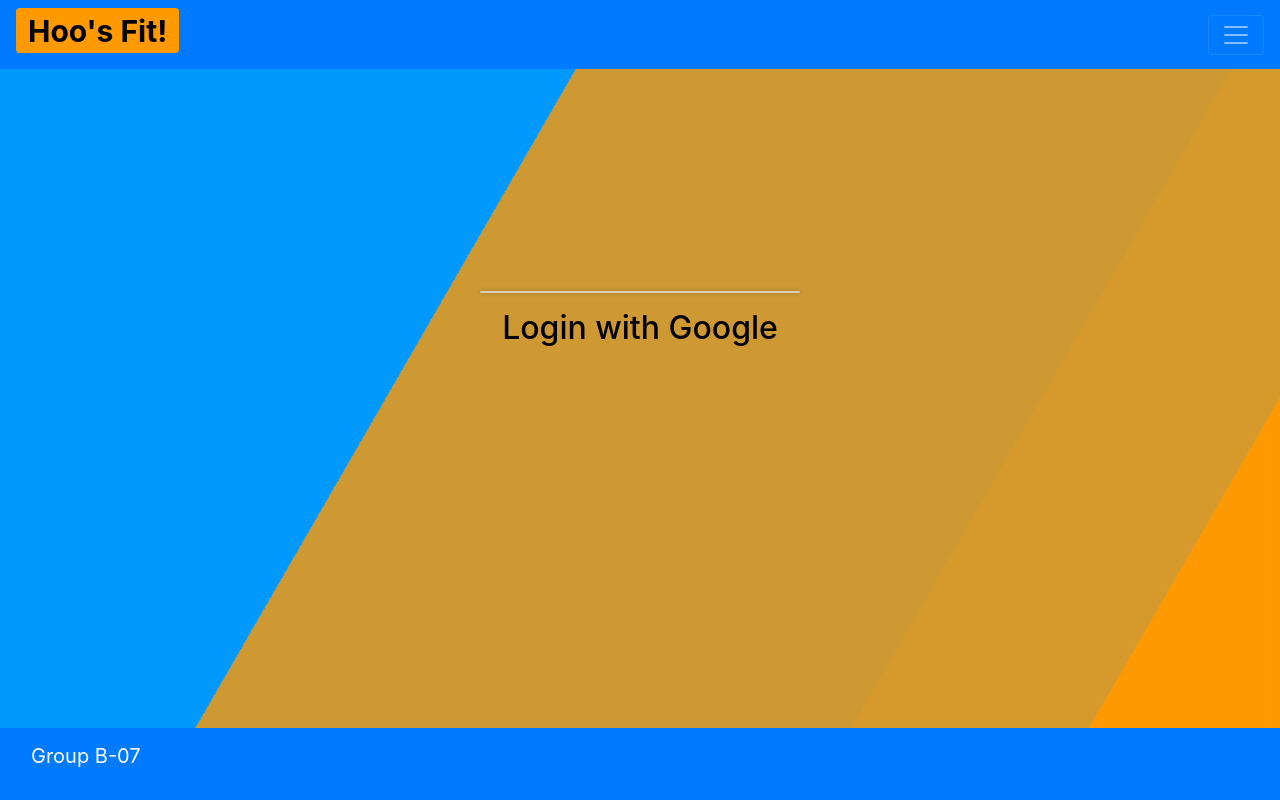
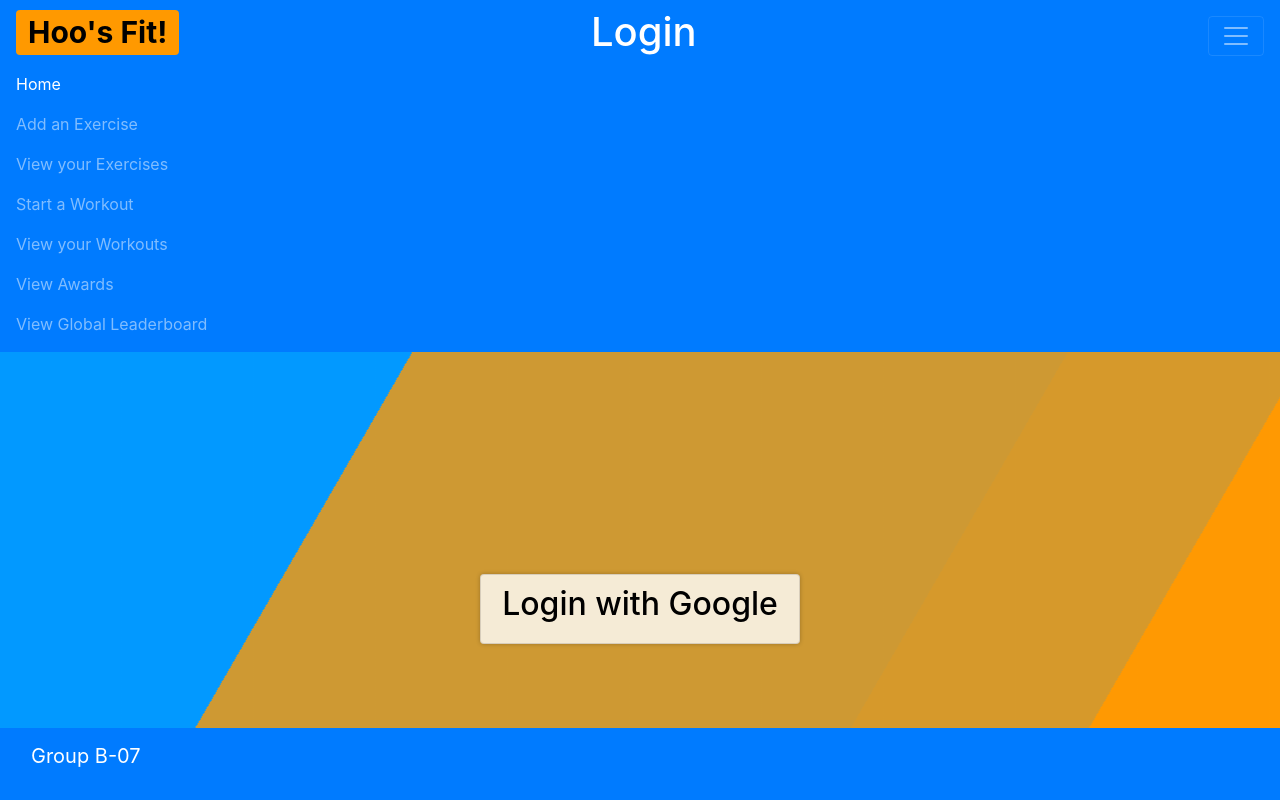
Before and after one commit to Jacksonwolf15/HoosFit, a Django app: page / in a window 1280 px wide, after a click that opens the changed part. Run offline with Django 3.2, Linux system fonts and the light colour scheme; some libraries are stand-ins or nearby versions.

Commit message:
finally fixed index?

```diff
--- a/hoosfit/templates/hoosfit/index.html
+++ b/hoosfit/templates/hoosfit/index.html
@@ -3,38 +3,12 @@
 <html lang="en">
   <head>
     {% load static %}
-    <script src='https://cdnjs.cloudflare.com/ajax/libs/Chart.js/3.1.0/chart.min.js'></script>
     <link rel="stylesheet" type="text/css" href="{% static 'hoosfit/style.css' %}">
     <meta charset="utf-8">
     <meta name="viewport" content="width=device-width, initial-scale=1, shrink-to-fit=no">
     <link rel="stylesheet" href="https://stackpath.bootstrapcdn.com/bootstrap/4.5.0/css/bootstrap.min.css" integrity="sha384-9aIt2nRpC12Uk9gS9baDl411NQApFmC26EwAOH8WgZl5MYYxFfc+NcPb1dKGj7Sk" crossorigin="anonymous">
     <title>Hoo's Fit</title>
   </head>
-  <script>
-    let tdata = {}
-    let key = ""
-    let reps = 0
-    let prev_reps = 0
-  </script>
-        {% if weekExercises %}
-          {% for exercise in weekExercises %}
-            <script>
-              console.log("{{ exercise.date }}")
-              console.log("{{ exercise.reps }}")
-              key = "{{ exercise.date }}"
-              reps = parseInt("{{ exercise.reps }}")
-              if (tdata[key] == undefined) {
-                tdata[key] = 0
-                prev_reps = 0
-              } else {
-                prev_reps = parseInt(tdata[key])
-              }
-              tdata[key] = prev_reps + reps
-            </script>
-          {% endfor %}
-        {% else %}
-
-        {% endif %}
 
     <!-- Optional JavaScript -->
     <!-- jQuery first, then Popper.js, then Bootstrap JS -->
@@ -44,10 +18,36 @@
     <script src="https://stackpath.bootstrapcdn.com/bootstrap/4.5.0/js/bootstrap.min.js" integrity="sha384-OgVRvuATP1z7JjHLkuOU7Xw704+h835Lr+6QL9UvYjZE3Ipu6Tp75j7Bh/kR0JKI" crossorigin="anonymous"></script>
     <header style="margin-bottom: 5px">
       <nav class="navbar navbar-dark bg-primary">
-        <h1><span> <a class="badge" style="background-color: rgb(255, 153, 0); color:#000000;">Hoo's Fit!</a></span></h1>
+        <h1><span> <a class="badge" style="background-color: rgb(255, 153, 0); color:#000000;" href="{% url 'homepage' user_id=user.username %}">Hoo's Fit!</a></span></h1>
+        <h1 align='left' style='margin-left: -8%; color: white'>Login</h1>
           <button class="navbar-toggler" type="button" data-toggle="collapse" data-target="#navbarNavDropdown" aria-controls="navbarNavDropdown" aria-expanded="false" aria-label="Toggle navigation">
           <span class="navbar-toggler-icon"></span>
           </button>
+          <div class="collapse navbar-collapse" id="navbarNavDropdown">
+              <ul class="navbar-nav">
+                <li class="nav-item active">
+                  <a class="nav-link" href="{% url 'homepage' user_id=user.username %}">Home<span class="sr-only">(current)</span></a>
+                </li>
+                <li class="nav-item ">
+                  <a class="nav-link" href="{% url 'exercisecreate' user_id=user.username %}">Add an Exercise</a>
+                </li>
+                <li class='nav-item '>
+                  <a class='nav-link' href="{% url 'exerciseview' user_id=user.username %}">View your Exercises</a>
+                </li>
+                <li class="nav-item ">
+                  <a class="nav-link" href="{% url 'workoutcreate' user_id=user.username %}">Start a Workout</a>
+                </li>
+                <li class='nav-item '>
+                  <a class='nav-link' href="{% url 'workoutview' user_id=user.username %}">View your Workouts</a>
+                </li>
+                <li class="nav-item ">
+                  <a class="nav-link" href="{% url 'awardview' user_id=user.username %}">View Awards</a>
+                </li>
+                <li class="nav-item ">
+                  <a class="nav-link" href="{% url 'leaderboard' %}">View Global Leaderboard</a>
+                </li>
+              </ul>
+          </div>
       </nav>
   </header>
   <body style="margin-bottom: 100px;">
@@ -55,10 +55,10 @@
     <div class="bg bg2"></div>
     <div class="bg bg3"></div>
     <div class="container center" style="margin-top: 5px; margin-bottom: 5px">
-          <div class="card mb-3" style="max-width: 20rem; margin: auto; background-color:rgba(255,255,255,.8); border-radius: .25em; box-shadow:0 0 .25em rgba(0,0,0,.25); color: black; margin-top: 20%"></div>
-          <div class="card-title" style='margin-top: 10px'>
-            <h2 align="center"><a style="color: black" href="{% provider_login_url 'google' process='login' method='oauth2' %}">Login with Google</a></h2>
-          </div>
+          <div class="card mb-3" style="max-width: 20rem; margin: auto; background-color:rgba(255,255,255,.8); border-radius: .25em; box-shadow:0 0 .25em rgba(0,0,0,.25); color: black; margin-top: 20%">
+            <div class="card-title" style='margin-top: 10px'>
+              <h2 align="center"><a style="color: black" href="{% provider_login_url 'google' process='login' method='oauth2' %}">Login with Google</a></h2>
+            </div>
           </div>
     </div>
 </body>
```
